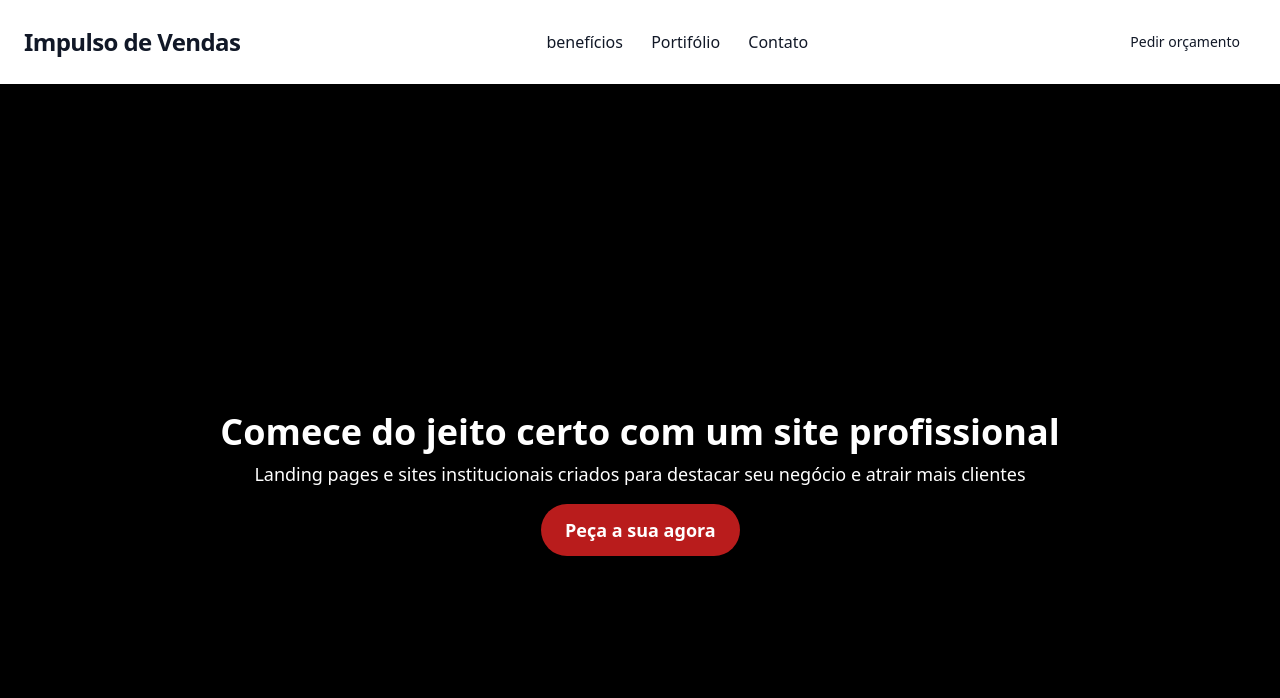
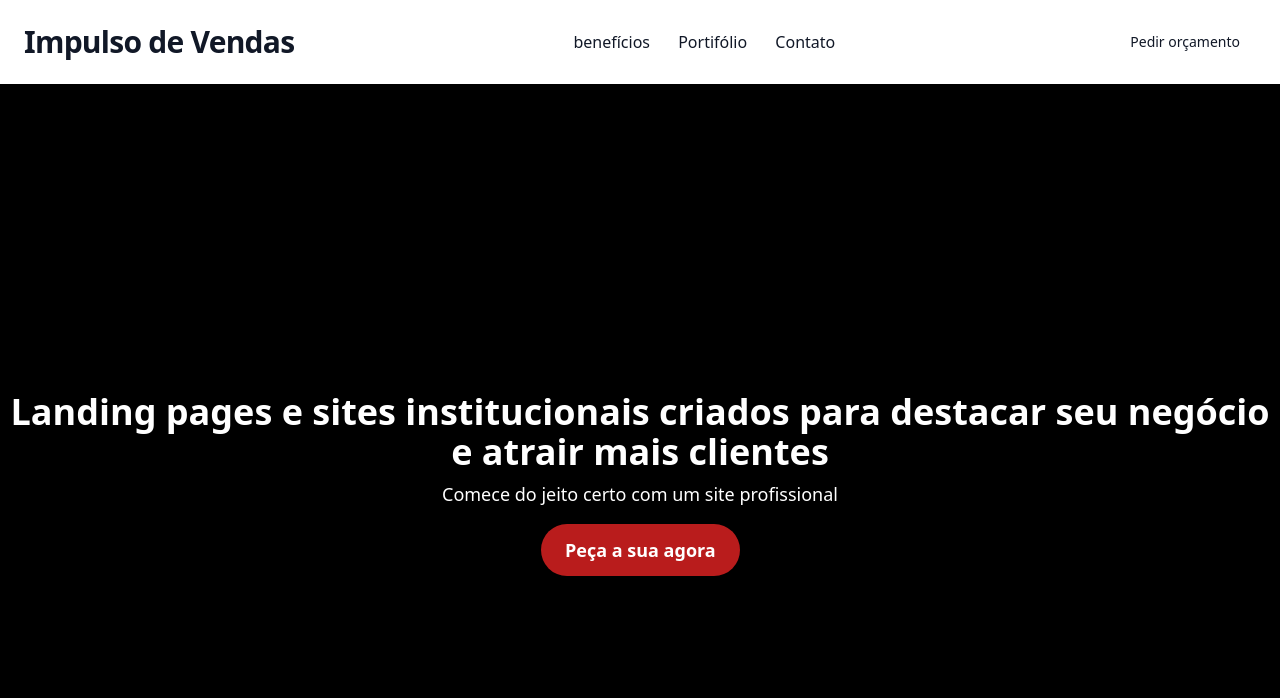
Before and after one commit to Tiago22a/ImpulsoDeVendas, a plain HTML site: page index.html in a window 1280 px wide. Shown: the top 698 px of the page. Drawn offline with nearby package versions, Linux system fonts and the light colour scheme.

Commit message:
Update index.html

```diff
--- a/index.html
+++ b/index.html
@@ -49,7 +49,7 @@
   <!-- Header -->
   <header data-aos="zoom-in" data-aos-duration="1000" data-aos="fade-up" data-aos-duration="800"
   class="flex justify-between items-center px-6 py-6 max-w-7xl mx-auto">
-  <h1 class="text-2xl font-bold tracking-tight">Impulso de Vendas</h1>
+  <h2 class="text-3xl font-bold tracking-tight">Impulso de Vendas</h2>
   <nav class="space-x-6 hidden md:block">
     <a href="#beneficios" class="hover:text-">benefícios</a>
     <a href="#portifolio" class="hover:text-">Portifólio</a>
@@ -65,10 +65,9 @@
   <!-- Hero -->
   <section  class="text-white bg-black h-screen  flex items-center justify-center text-center">
     <div>
-      <h1 data-aos="fade-up" data-aos-duration="800" class="text-4xl font-bold">Comece do jeito certo com um site
-        profissional</h1>
-      <p data-aos="fade-up" data-aos-duration="800" class="text-lg mt-2">Landing pages e sites institucionais criados
-        para destacar seu negócio e atrair mais clientes
+      <h1 data-aos="fade-up" data-aos-duration="800" class="text-4xl font-bold">Landing pages e sites institucionais criados
+        para destacar seu negócio e atrair mais clientes</h1>
+      <p data-aos="fade-up" data-aos-duration="800" class="text-lg mt-2">Comece do jeito certo com um site profissional
       </p>
       <a href="#contato"
         class="shadow-xl mt-4 inline-block bg-red-700 hover:bg-red-800 text-white font-semibold px-6 py-3 rounded-full text-lg"
```
